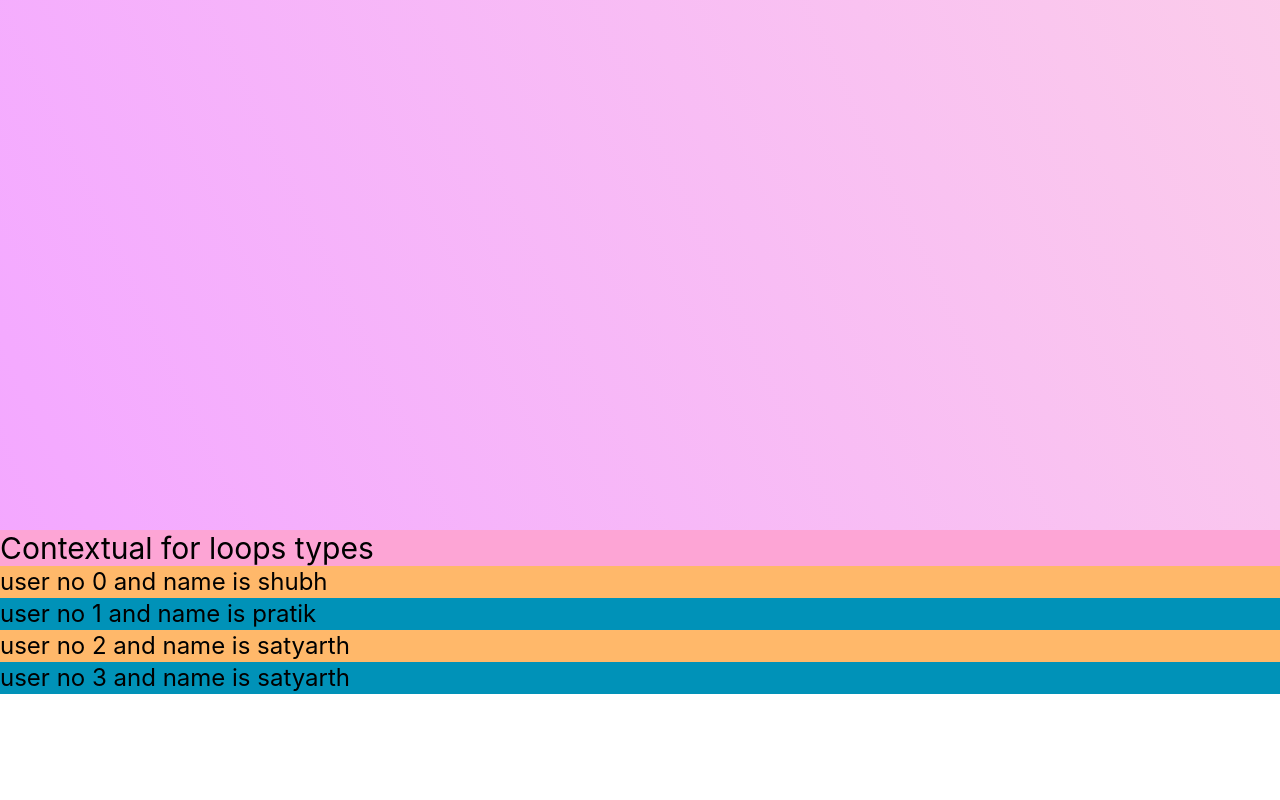
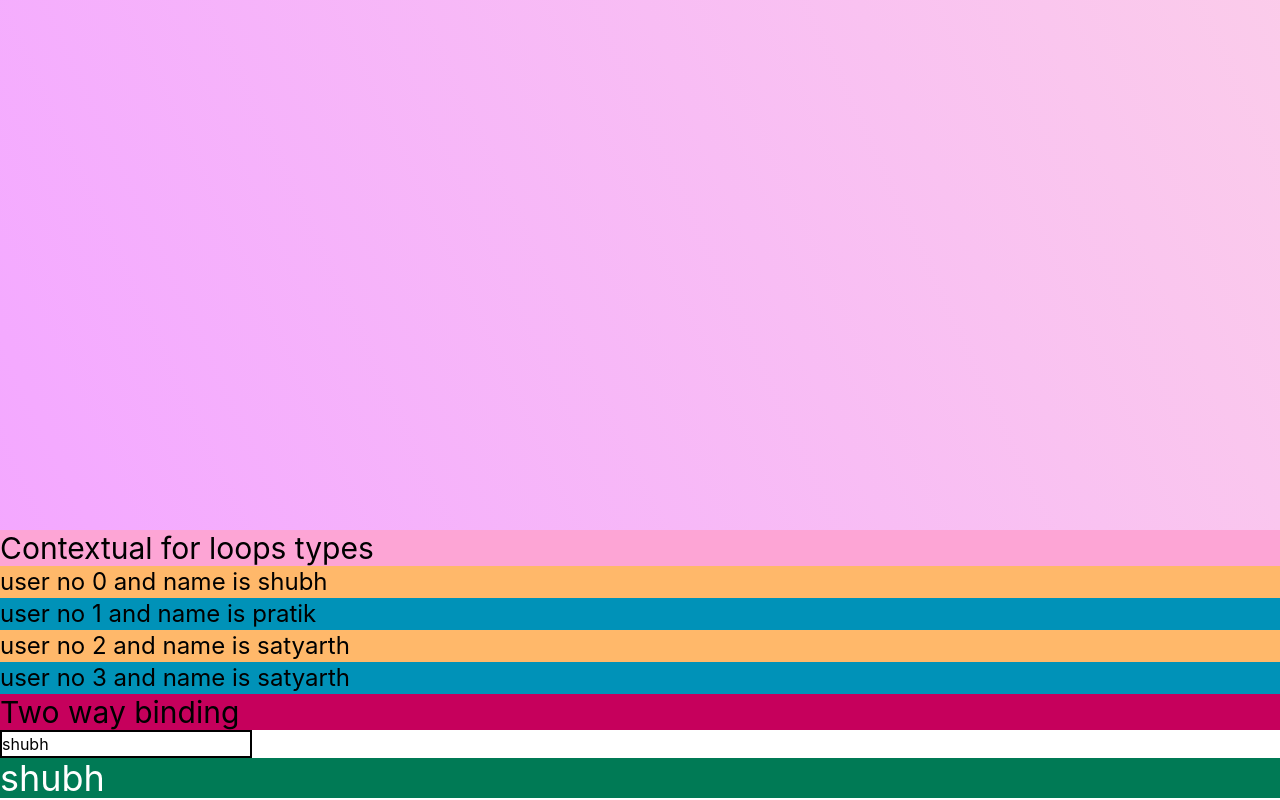
Before and after one commit to ShredhayaGoel/Angular, an Angular app: page / in a window 1280 px wide. Shown: the part 3540-4340 px from the top of the page. Before the commit the page ends 4234 px from the top, so only its background shows below. Built offline with nearby package versions, Linux system fonts and the light colour scheme.

Commit message:
two way binding

```diff
--- a/src/app/new/new.html
+++ b/src/app/new/new.html
@@ -8,3 +8,7 @@
 {
 <h3 class="text-2xl bg-cyan-600">user no {{$index}} and name is {{user}}</h3>
 }}
+
+<h1 class="text-3xl bg-pink-700">Two way binding</h1>
+<input type="text" [(ngModel)]="userName" placeholder="enter your name" class="border-2">
+<h1 class="text-4xl bg-emerald-700 text-white">{{userName}}</h1>
--- a/src/app/new/new.ts
+++ b/src/app/new/new.ts
@@ -1,11 +1,13 @@
 import { Component } from '@angular/core';
-
+import { FormsModule } from '@angular/forms';
 @Component({
   selector: 'app-new',
-  imports: [],
+  imports: [FormsModule],
   templateUrl: './new.html',
   styleUrl: './new.css',
 })
 export class New {
   users = ['shubh', 'pratik', 'satyarth', 'satyarth'];
+  name = 'shubh';
+  userName: string = 'shubh';
 }
```
